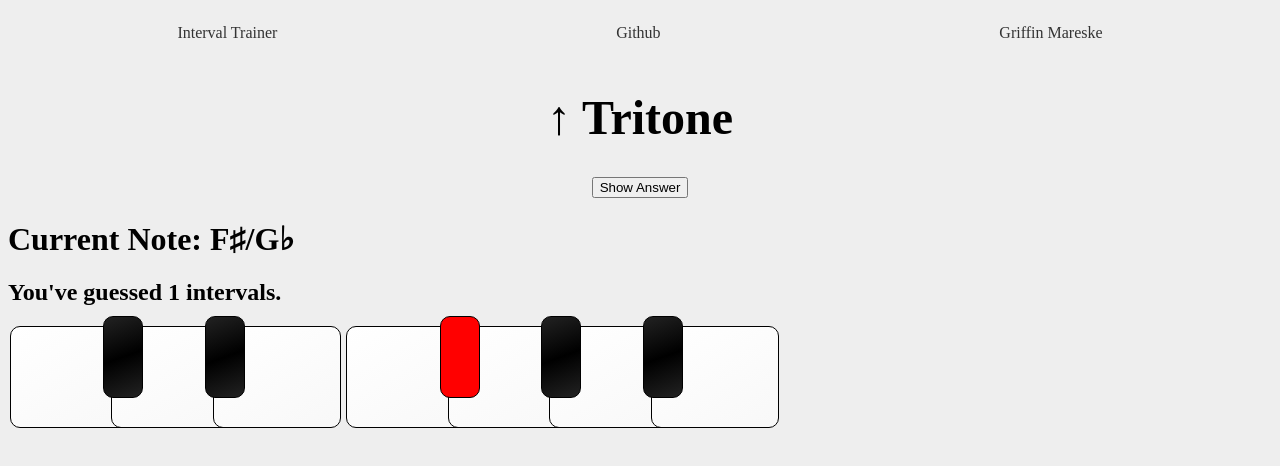
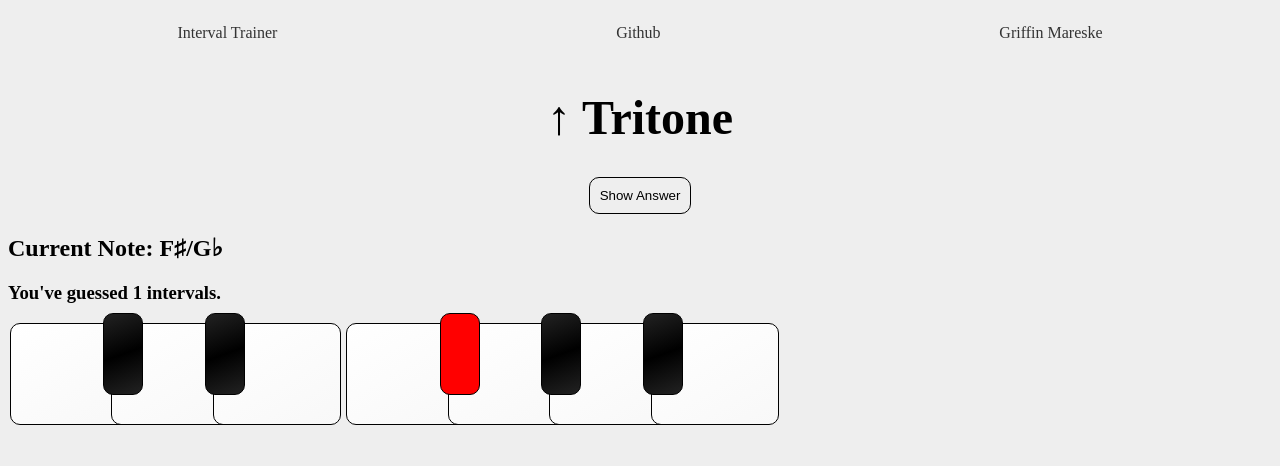
Before and after one commit to gmareske/interval-trainer, a plain HTML site: page index.html in a window 1280 px wide. Both pictures are taken after a click on the button "Show Answer". Drawn offline with Linux system fonts and the light colour scheme.

Commit message:
Cosmetic changes

```diff
--- a/index.html
+++ b/index.html
@@ -28,8 +28,8 @@
 	<button id="toggleVisible">Show Answer</button>
       </div>
       <div id="answer" class="hero">
-	<h1 id="currentNote">Current Note: C</h1>
-	<h2 id="numTimes">You've guessed 0 intervals</h2>
+	<h2 id="currentNote">Current Note: C</h1>
+	<h3 id="numTimes">You've guessed 0 intervals</h2>
 	<div class="piano">
  	  <div id="0" class="piano-key white"></div>
 	  <div id="1" class="piano-key black"></div>
--- a/styles.css
+++ b/styles.css
@@ -15,6 +15,11 @@ header div a {
     text-align: center;
     padding: 1rem;
 }
+header div:hover {
+    border-bottom: 2px solid black;
+    background-color: #c9c9c9;
+    border-radius: 10px;
+}
 .hero {
     width: 100%;
     display: flex;
@@ -24,6 +29,15 @@ header div a {
 }
 #interval {
     font-size: 300%;
+}
+button {
+    background-color: #EEE;
+    border: 1px solid black;
+    border-radius: 10px;
+    text-decoration: none;
+    color: black;
+    text-align: center;
+    padding: 10px;
 }
 .answer {
     display:flex;
@@ -56,8 +70,8 @@ header div a {
     height: 80px;
     z-index: 10;
     margin-right: -3%;
-    margin-left: -3%;
-}
+    margin-left: -3%;}
+
 
 .active {
     background: red;
```
